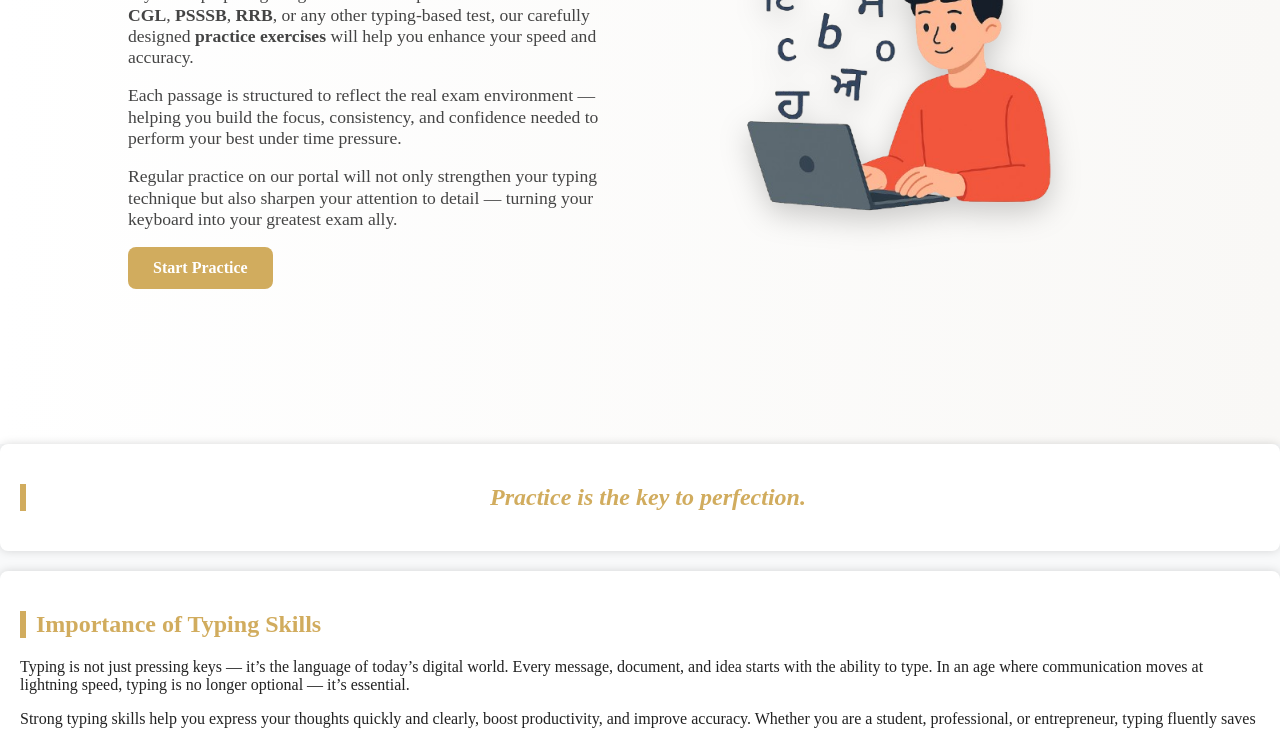
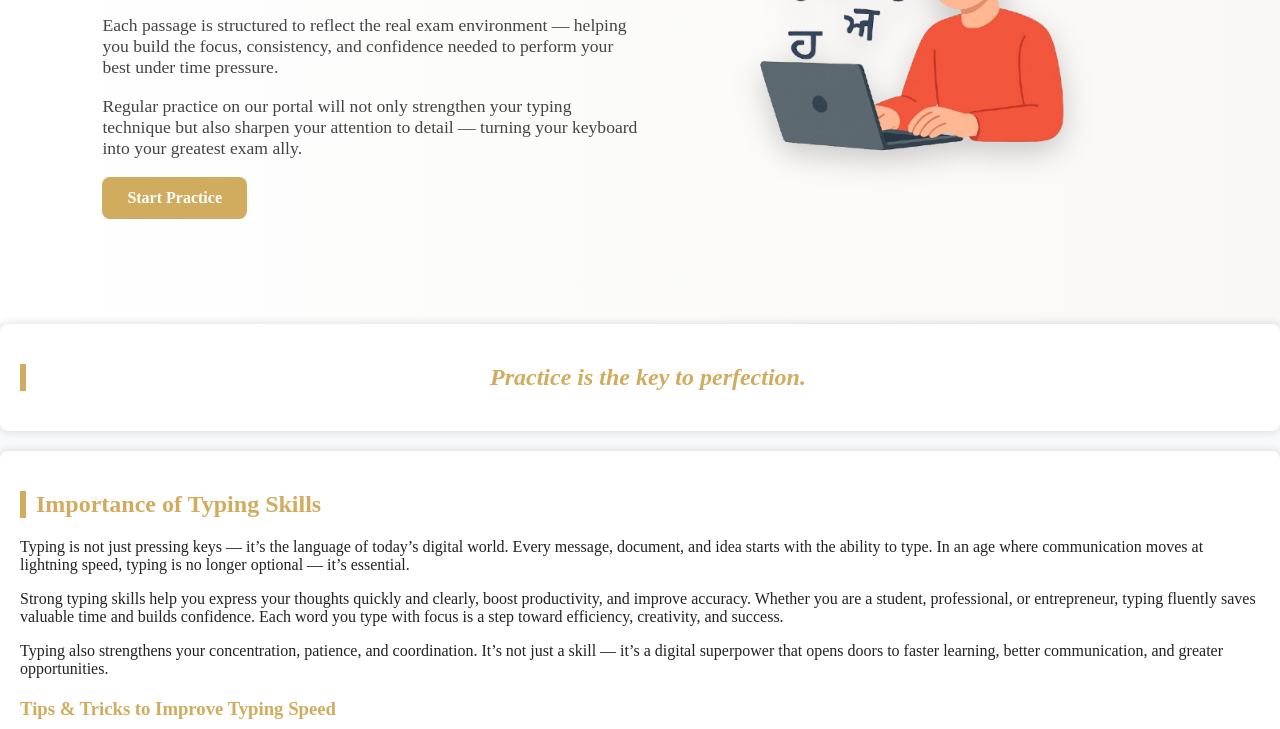
Before and after one commit to skrajb/smtportal, a plain HTML site: page Home.html in a window 1280 px wide. Shown: the part 478-1207 px from the top of the page. Drawn offline with Linux system fonts and the light colour scheme.

Commit message:
Update Home.html

```diff
--- a/Home.html
+++ b/Home.html
@@ -212,7 +212,7 @@ greatest exam ally.
   flex-wrap: wrap;
   align-items: center;
   justify-content: space-between;
-  padding: 60px 10%;
+  padding: 0px 8%;
   background: linear-gradient(to right, #fff, #f9f8f6);
   min-height: 80vh;
   overflow: hidden;
```
